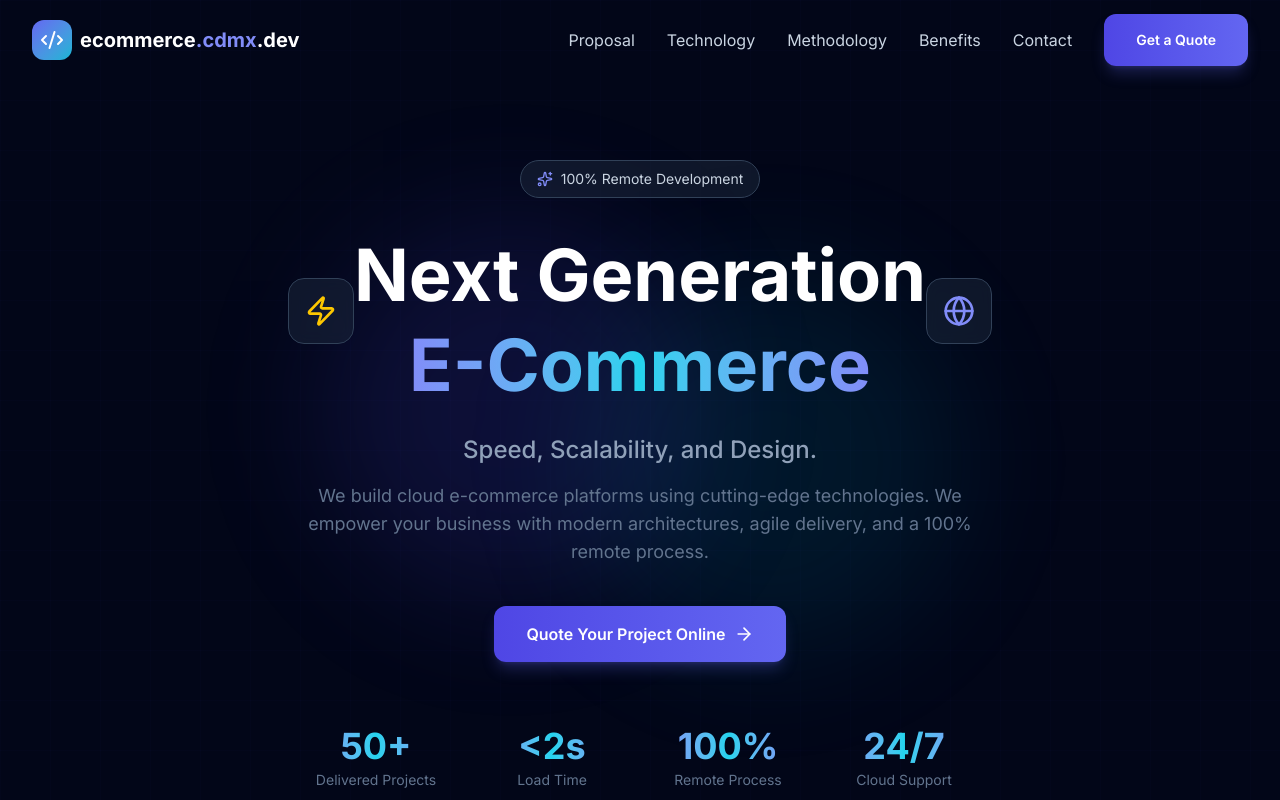
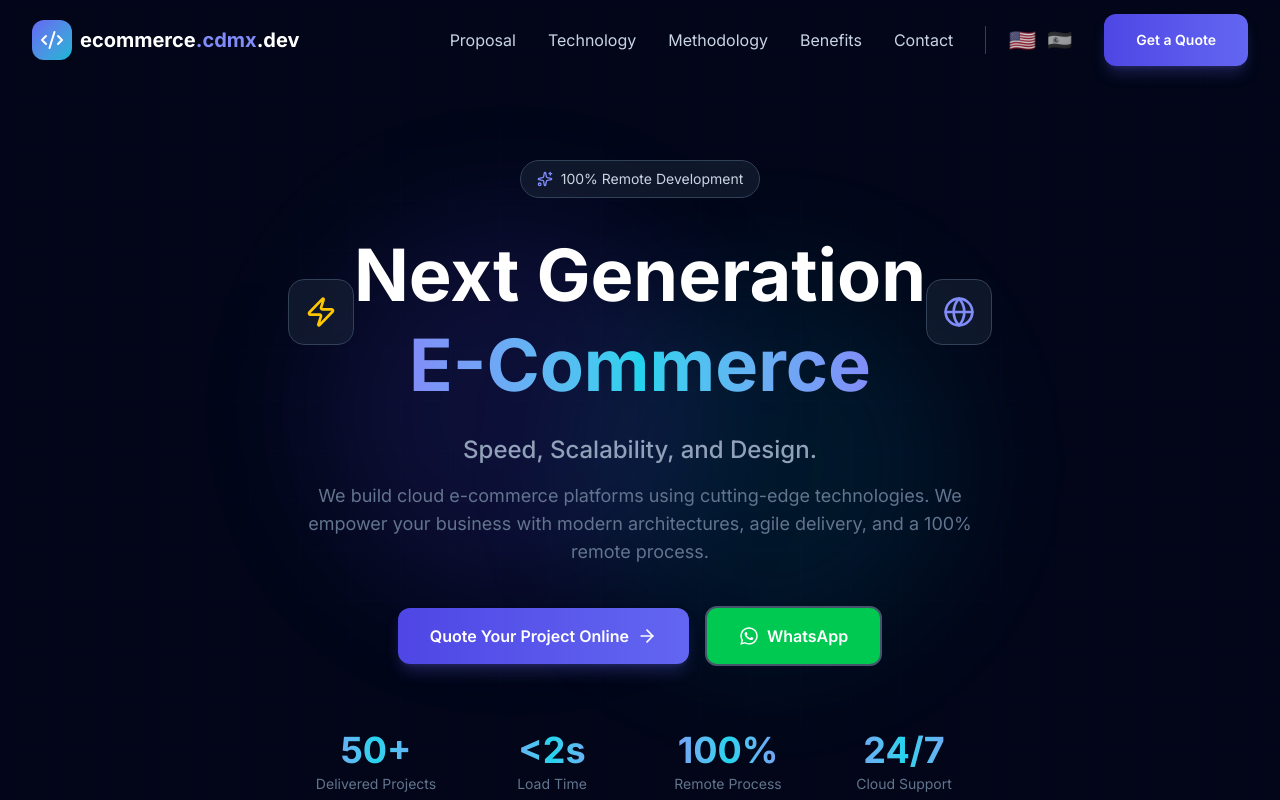
Before and after one commit to JairIzaguirre/cdmx.dev, a Next.js app: page /en in a window 1280 px wide. Shown: the top 800 px of the page. Built offline with nearby package versions, Linux system fonts and the light colour scheme.

Commit message:
feat: add WhatsApp button, language switcher, and update contact information

```diff
--- a/components/Footer.tsx
+++ b/components/Footer.tsx
@@ -11,7 +11,9 @@ import {
   ArrowRight,
   Send,
   CheckCircle2,
-  Loader2
+  Loader2,
+  Phone,
+  PhoneCall
 } from 'lucide-react'
 
 export default function Footer({ dict }: { dict: any }) {
@@ -185,7 +187,7 @@ export default function Footer({ dict }: { dict: any }) {
               <h4 className="text-lg font-semibold mb-4">{dict.contact}</h4>
               <div className="space-y-4">
                 <a
-                  href="mailto:hola@ecommerce.cdmx.dev"
+                  href="mailto:ecommerce@cdmx.dev"
                   className="flex items-center gap-3 text-slate-400 hover:text-primary-400 transition-colors group"
                 >
                   <div className="p-2 bg-slate-800 rounded-lg group-hover:bg-primary-500/20 transition-colors">
@@ -193,6 +195,12 @@ export default function Footer({ dict }: { dict: any }) {
                   </div>
                   ecommerce@cdmx.dev
                 </a>
+                <div className="flex items-center gap-3 text-slate-400">
+                  <div className="p-2 bg-slate-800 rounded-lg">
+                    <Phone className="w-5 h-5" />
+                  </div>
+                  +52 55 9832 8626<br /> +52 55 8107 2865
+                </div>
                 <div className="flex items-center gap-3 text-slate-400">
                   <div className="p-2 bg-slate-800 rounded-lg">
                     <MapPin className="w-5 h-5" />
--- a/components/Hero.tsx
+++ b/components/Hero.tsx
@@ -1,6 +1,8 @@
 import { ArrowRight, Play, Sparkles, Zap, Globe } from 'lucide-react'
 import { ScrollReveal } from './ScrollReveal'
 import { ScrambleStat } from './ScrambleStat'
+import { FaWhatsapp } from 'react-icons/fa'
+
 
 export default function Hero({ dict }: { dict: any }) {
   return (
@@ -52,6 +54,11 @@ export default function Hero({ dict }: { dict: any }) {
                 {dict.cta_quote}
                 <ArrowRight className="w-5 h-5 group-hover:translate-x-1 transition-transform" />
               </a>
+              <a href="https://wa.me/525512345678" className="btn-secondary flex items-center gap-2 bg-green-500 hover:bg-green-600 text-white border-transparent">
+                <FaWhatsapp className="w-5 h-5" />
+                WhatsApp
+              </a>
+
               {/* <a href="#casos" className="btn-secondary flex items-center gap-2">
               <Play className="w-5 h-5" />
               Ver Casos de Éxito
--- a/components/Navbar.tsx
+++ b/components/Navbar.tsx
@@ -2,10 +2,21 @@
 
 import { useState, useEffect } from 'react'
 import { Menu, X, Code2 } from 'lucide-react'
+import { usePathname } from 'next/navigation'
+import Link from 'next/link'
 
 export default function Navbar({ dict }: { dict: any }) {
   const [isScrolled, setIsScrolled] = useState(false)
   const [isMobileMenuOpen, setIsMobileMenuOpen] = useState(false)
+  const pathname = usePathname()
+  const currentLang = pathname?.split('/')[1] || 'en'
+
+  const redirectedPathname = (locale: string) => {
+    if (!pathname) return '/'
+    const segments = pathname.split('/')
+    segments[1] = locale
+    return segments.join('/')
+  }
 
   useEffect(() => {
     const handleScroll = () => {
@@ -54,6 +65,25 @@ export default function Navbar({ dict }: { dict: any }) {
                 <span className="absolute -bottom-1 left-0 w-0 h-0.5 bg-primary-400 group-hover:w-full transition-all duration-300" />
               </a>
             ))}
+
+            {/* Language Switcher */}
+            <div className="flex items-center gap-3 border-l border-slate-700 pl-6">
+              <Link
+                href={redirectedPathname('en')}
+                className={`text-xl opacity-80 hover:opacity-100 transition-all duration-300 ${currentLang === 'en' ? 'grayscale-0 scale-110' : 'grayscale'}`}
+                title="English"
+              >
+                🇺🇸
+              </Link>
+              <Link
+                href={redirectedPathname('es')}
+                className={`text-xl opacity-80 hover:opacity-100 transition-all duration-300 ${currentLang === 'es' ? 'grayscale-0 scale-110' : 'grayscale'}`}
+                title="Español"
+              >
+                🇪🇸
+              </Link>
+            </div>
+
             <a href="#contacto" className="btn-primary text-sm py-3 px-6">
               {dict.quote}
             </a>
@@ -81,9 +111,32 @@ export default function Navbar({ dict }: { dict: any }) {
                 {link.label}
               </a>
             ))}
+
+            {/* Mobile Language Switcher */}
+            <div className="flex items-center gap-4 py-4 mt-2 border-t border-slate-800/50">
+              <span className="text-slate-400 text-sm">Language / Idioma:</span>
+              <div className="flex gap-4">
+                <Link
+                  href={redirectedPathname('en')}
+                  onClick={() => setIsMobileMenuOpen(false)}
+                  className={`text-2xl transition-all duration-300 ${currentLang === 'en' ? 'grayscale-0 scale-110' : 'grayscale opacity-50'}`}
+                >
+                  🇺🇸
+                </Link>
+                <Link
+                  href={redirectedPathname('es')}
+                  onClick={() => setIsMobileMenuOpen(false)}
+                  className={`text-2xl transition-all duration-300 ${currentLang === 'es' ? 'grayscale-0 scale-110' : 'grayscale opacity-50'}`}
+                >
+                  🇪🇸
+                </Link>
+              </div>
+            </div>
+
             <a
               href="#contacto"
-              className="btn-primary inline-block mt-4 text-sm py-3 px-6"
+              onClick={() => setIsMobileMenuOpen(false)}
+              className="btn-primary flex justify-center mt-4 text-sm py-3 px-6 w-full text-center"
             >
               {dict.quote}
             </a>
--- a/package.json
+++ b/package.json
@@ -15,7 +15,8 @@
     "negotiator": "^1.0.0",
     "next": "16.1.6",
     "react": "19.2.3",
-    "react-dom": "19.2.3"
+    "react-dom": "19.2.3",
+    "react-icons": "^5.6.0"
   },
   "devDependencies": {
     "@tailwindcss/postcss": "^4.1.18",
```
Also changed, not shown: 1 other file (tests, documents, lock files or other folders).
